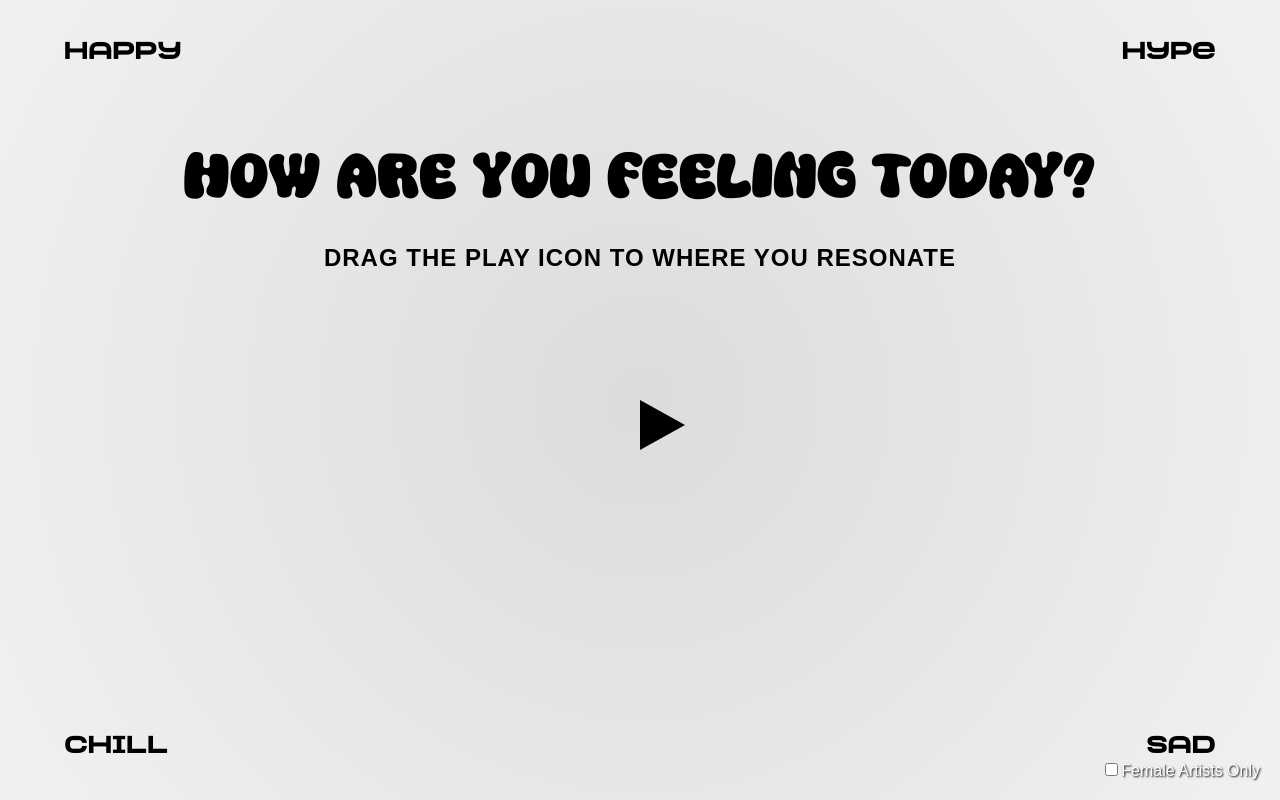
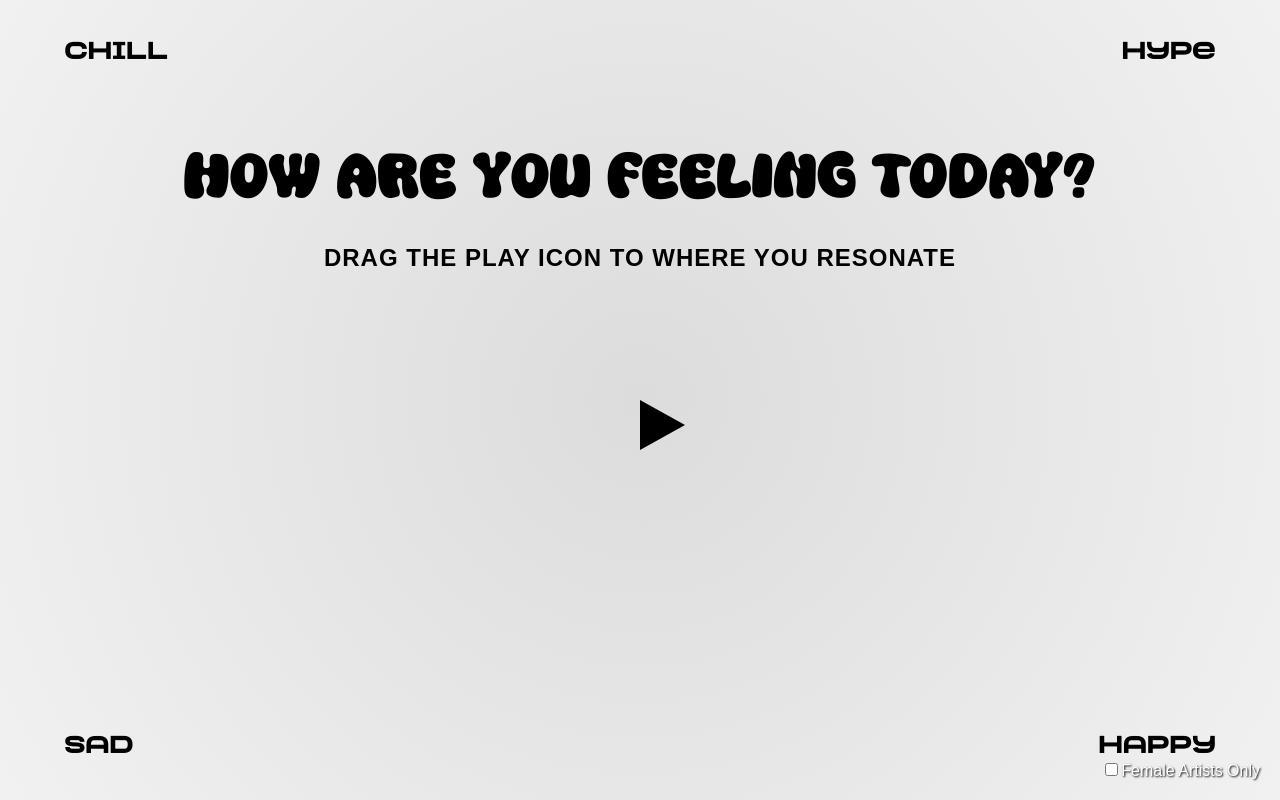
Before and after one commit to ehuang0709/feelify, a React (Create React App) app in the folder app-ui/: page /mood in a window 1280 px wide. Built offline with nearby package versions, Linux system fonts and the light colour scheme.

Commit message:
change order of moods

```diff
--- a/app-ui/src/Mood/Mood.js
+++ b/app-ui/src/Mood/Mood.js
@@ -46,7 +46,7 @@ function Mood() {
     const lowerSection = document.querySelector('.lower-section');
     const rect = lowerSection.getBoundingClientRect();
 
-    const xNorm = Math.min(Math.max((xPos - rect.left) / rect.width, 0), 1);
+    const xNorm = Math.min(Math.max((xPos - rect.left) / rect.width, 0), 1); console.log("x norm ", xNorm);
     const yNorm = Math.min(Math.max((yPos - rect.top) / rect.height, 0), 1);
 
     const topLeft = { r: 191, g: 255, b: 127 };     // Pastel Yellow-Green
@@ -87,10 +87,10 @@ function Mood() {
   };
 
   const moodLabels = [
-    { name: 'Happy', style: { top: '5%', left: '5%' } }, // Upper Left
+    { name: 'Chill', style: { top: '5%', left: '5%' } }, // Upper Left
     { name: 'Hype', style: { top: '5%', right: '5%' } }, // Upper Right
-    { name: 'Chill', style: { bottom: '5%', left: '5%' } }, // Lower Left
-    { name: 'Sad', style: { bottom: '5%', right: '5%' } }, // Lower Right
+    { name: 'Sad', style: { bottom: '5%', left: '5%' } }, // Lower Left
+    { name: 'Happy', style: { bottom: '5%', right: '5%' } }, // Lower Right
   ];
   const handlePlaylistButtonClick = () => {
     navigate('/pre-auth');
```
